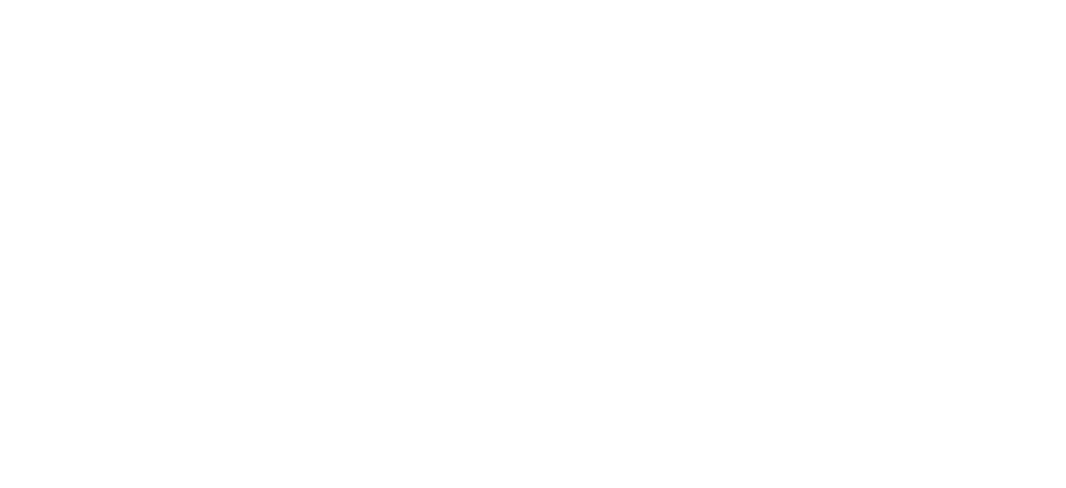
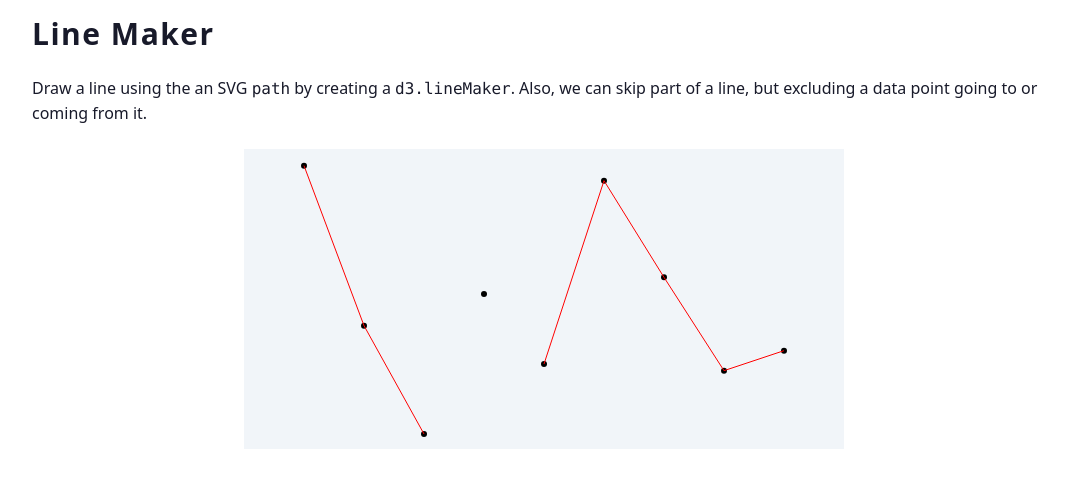
Before and after one commit to phoobynet/vite-react-d3-ts, a React (Vite) app: page /line-maker in a window 1280 px wide. Before the commit this address had no page. Shown: the top 488 px of the page, without its empty margins (96-1162 px from the left). Built offline with nearby package versions, Linux system fonts and the light colour scheme.

Commit message:
Added line demo.

```diff
--- a/src/App.tsx
+++ b/src/App.tsx
@@ -1,5 +1,6 @@
 import DragAndDropPage from '@/pages/DragAndDropPage'
 import HomePage from '@/pages/HomePage'
+import LineMaker from '@/pages/LineMaker'
 import LissajousCurve from '@/pages/LissajousCurve'
 import Symbols from '@/pages/Symbols'
 import TransitionsPage from '@/pages/TransitionsPage'
@@ -33,6 +34,10 @@
         path="/symbols"
         element={<Symbols />}
       />
+      <Route
+        path="/line-maker"
+        element={<LineMaker />}
+      />
     </Routes>
   )
 }
--- a/src/components/PageMain.tsx
+++ b/src/components/PageMain.tsx
@@ -1,5 +1,7 @@
 import { PropsWithChildren } from 'react'
 
 export default function PageMain({ children }: PropsWithChildren) {
-  return <main className="py-4">{children}</main>
+  return (
+    <main className="py-4 flex justify-center items-center">{children}</main>
+  )
 }
--- /dev/null
+++ b/src/pages/LineMaker.tsx
@@ -0,0 +1,86 @@
+import PageContainer from '@/components/PageContainer'
+import PageDescription from '@/components/PageDescription'
+import PageHeading from '@/components/PageHeading'
+import PageMain from '@/components/PageMain'
+import * as d3 from 'd3'
+import { random, range } from 'lodash'
+import { useEffect, useRef } from 'react'
+
+interface DataItem {
+  x: number
+  y: number
+}
+
+export default function LineMaker() {
+  const svgRef = useRef<SVGSVGElement>(null)
+  const SVG_WIDTH = 600
+  const SVG_HEIGHT = 300
+
+  const randomLineData = (): DataItem[] =>
+    range(1, 10).map((x) => {
+      return {
+        x,
+        y: random(0, 200, false),
+      }
+    })
+
+  useEffect(() => {
+    const svg = d3.select(svgRef.current)
+    svg.selectAll('*').remove()
+
+    // get data
+    const data = randomLineData()
+
+    // scaling
+    const yExt = d3.extent(data.map((d) => d.y))
+    const scX = d3.scaleLinear().domain([0, 10]).range([0, SVG_WIDTH])
+    const scY = d3
+      .scaleLinear()
+      .domain(yExt as [number, number])
+      .range([SVG_HEIGHT, 0])
+      .nice()
+
+    const scaledData: [number, number][] = data.map((d) => [scX(d.x), scY(d.y)])
+
+    svg
+      .append('g')
+      .selectAll('circle')
+      .data(scaledData)
+      .enter()
+      .append('circle')
+      .attr('r', 3)
+      .attr('cx', (d) => d[0])
+      .attr('cy', (d) => d[1])
+
+    // Example of bypassing a data point, and not drawing a line to it or from it.
+    const lineMaker = d3.line().defined((d, i) => i !== 3)
+
+    // not necessary to supply accessor functions because the array is already in the right format
+    // lineMaker.x((d) => d[0])
+    // lineMaker.y((d) => d[1])
+    svg
+      .append('g')
+      .append('path')
+      .attr('d', lineMaker(scaledData))
+      .attr('fill', 'none')
+      .attr('stroke', 'red')
+  }, [])
+  return (
+    <PageContainer>
+      <PageHeading>Line Maker</PageHeading>
+      <PageDescription>
+        Draw a line using the an SVG <code>path</code> by creating a{' '}
+        <code>d3.lineMaker</code>. Also, we can skip part of a line, but
+        excluding a data point going to or coming from it.
+      </PageDescription>
+      <PageMain>
+        <svg
+          ref={svgRef}
+          width={SVG_WIDTH}
+          height={SVG_HEIGHT}
+          className="bg-slate-100"
+        ></svg>
+      </PageMain>
+    </PageContainer>
+  )
+}
--- a/src/pages/Symbols.tsx
+++ b/src/pages/Symbols.tsx
@@ -91,6 +91,7 @@
        * 1. Create objects only at the origin
        * 2. Apply the desired scaling and rotations while the object is still at the origin
        * 3. Only then move (translate) the object to its intended location
+       * 4. Group multiple elements together and apply the same transform to the group
        */
       .attr(
         'transform',
```
